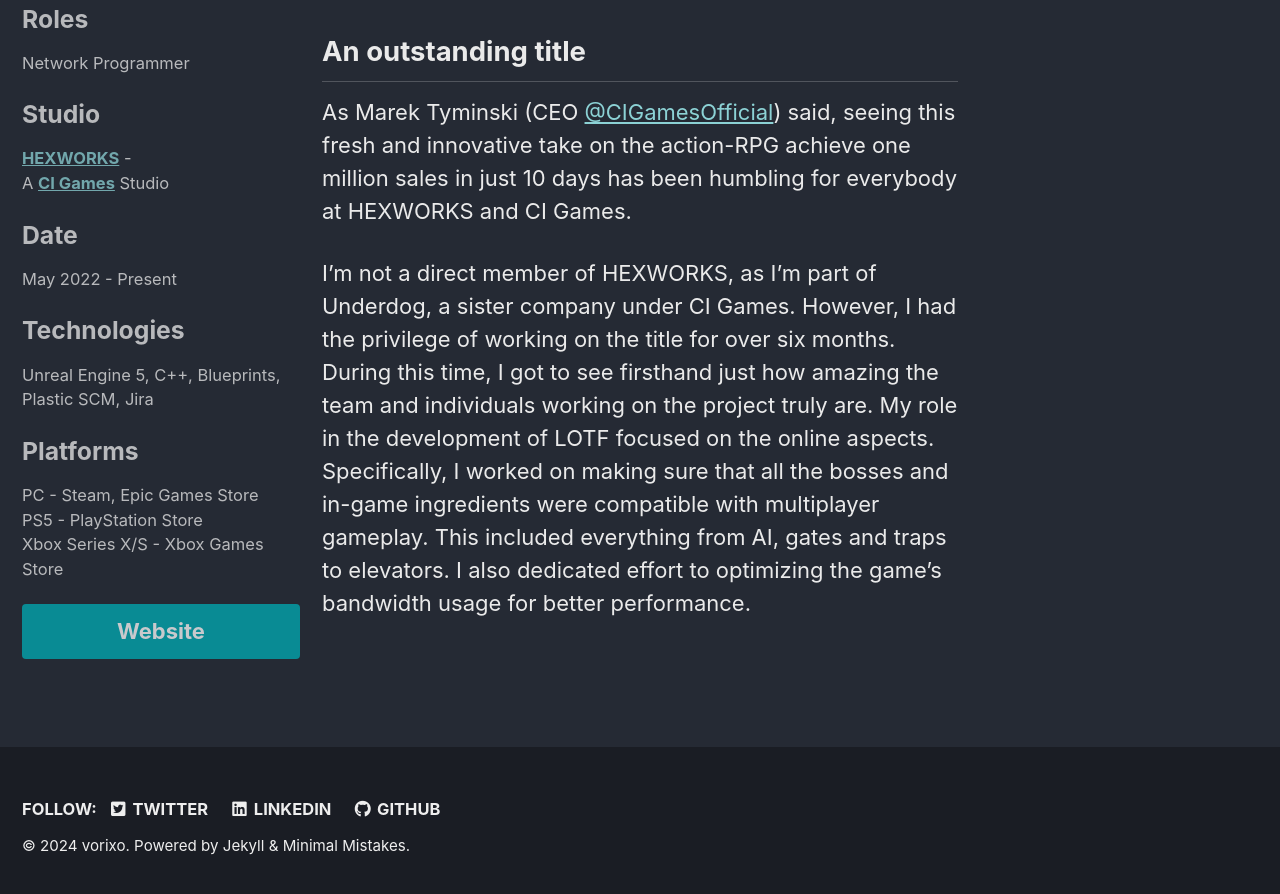
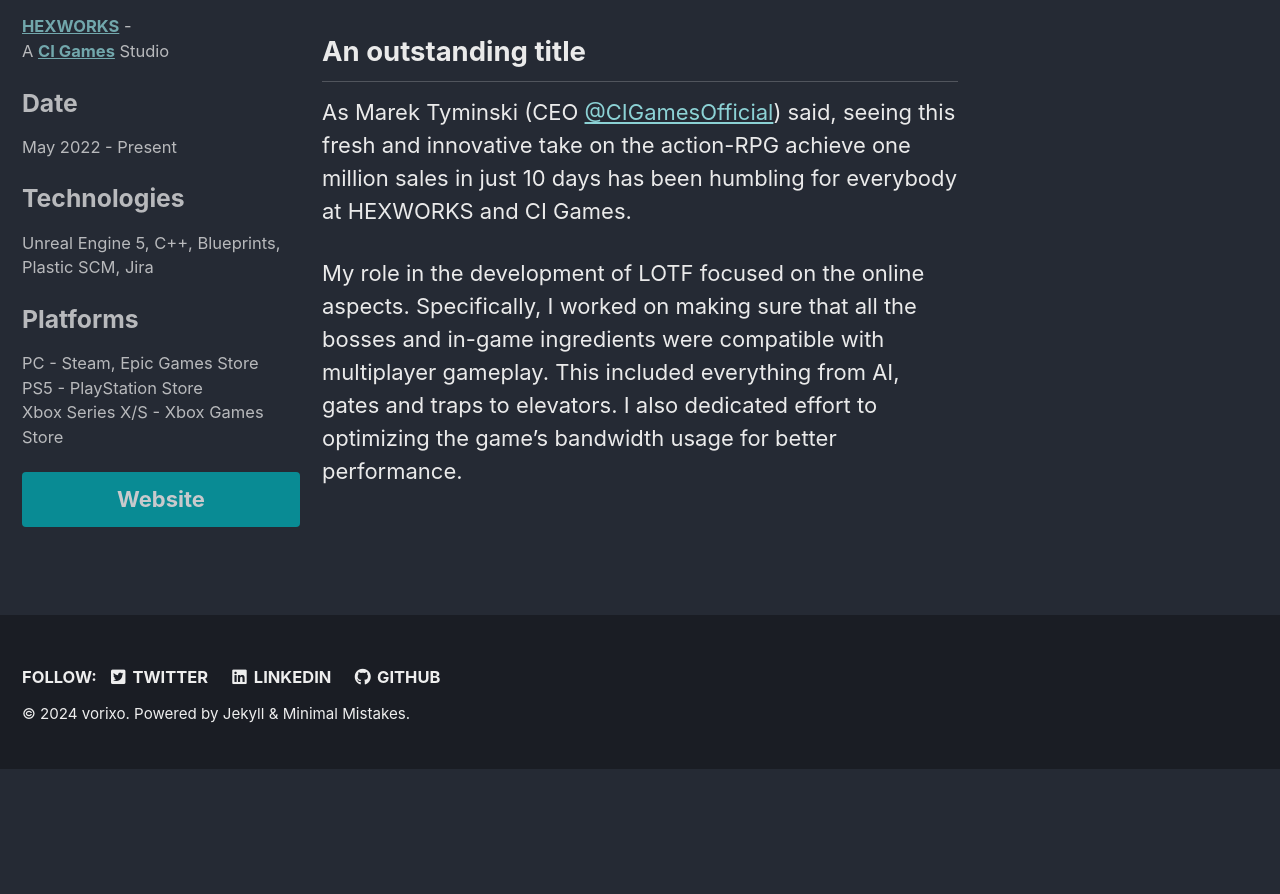
Before and after one commit to vorixo/devtricks, a Jekyll site: the page built from _pages/projects/lotf.md, in a window 1280 px wide and 900 px high, scrolled down 2398 px. Shown: the top 894 px of the window. Built offline with Jekyll 4.4.1, drawn with Linux system fonts in a browser that asks for light colours; cached includes are drawn as plain includes; after the commit the page ends 3168 px from its top, so only the background shows below that.

Commit message:
[UPD] Updating work info

```diff
--- a/_config.yml
+++ b/_config.yml
@@ -103,7 +103,7 @@
 author:
   name             : "Alvaro Jover-Alvarez"
   avatar           : "/assets/images/Meta.jpg"
-  bio              : "Network Programmer @ CI Games"
+  bio              : "Network Programmer"
   location         : # "Somewhere"
   email            :
   links:
--- a/_data/authors.yml
+++ b/_data/authors.yml
@@ -4,4 +4,4 @@
   twitter: vorixo
   github: vorixo
   linkedin: vorixo
-  bio: "Network Programmer @ CI Games"
+  bio: "Network Programmer"
--- a/_pages/projects/lotf.md
+++ b/_pages/projects/lotf.md
@@ -46,4 +46,4 @@
 
 As Marek Tyminski (CEO [@CIGamesOfficial](https://twitter.com/CIGamesOfficial)) said, seeing this fresh and innovative take on the action-RPG achieve one million sales in just 10 days has been humbling for everybody at HEXWORKS and CI Games.
 
-I'm not a direct member of HEXWORKS, as I'm part of Underdog, a sister company under CI Games. However, I had the privilege of working on the title for over six months. During this time, I got to see firsthand just how amazing the team and individuals working on the project truly are. My role in the development of LOTF focused on the online aspects. Specifically, I worked on making sure that all the bosses and in-game ingredients were compatible with multiplayer gameplay. This included everything from AI, gates and traps to elevators. I also dedicated effort to optimizing the game's bandwidth usage for better performance.
+My role in the development of LOTF focused on the online aspects. Specifically, I worked on making sure that all the bosses and in-game ingredients were compatible with multiplayer gameplay. This included everything from AI, gates and traps to elevators. I also dedicated effort to optimizing the game's bandwidth usage for better performance.
```
Also changed, not shown: _pages/about.md (+0 -2 lines).
